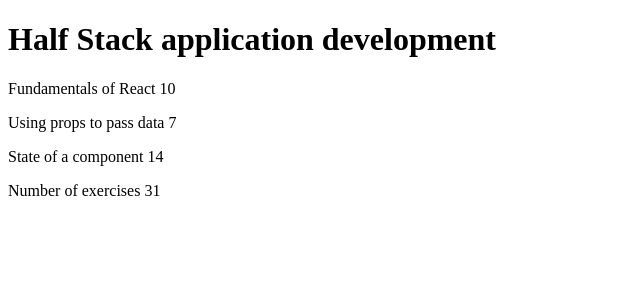
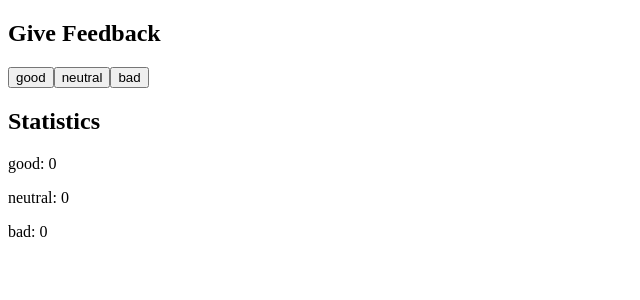
Before and after one commit to 0bCdian/FullStack-Open, a React (Create React App) app in the folder part1/courseinfo/: page / in a window 1280 px wide. Shown: the top 300 px of the page, without its empty margins (0-640 px from the left). Built offline with nearby package versions, Linux system fonts and the light colour scheme.

Commit message:
1.6: unicafe step1

```diff
--- a/part1/courseinfo/package.json
+++ b/part1/courseinfo/package.json
@@ -6,6 +6,7 @@
         "@testing-library/jest-dom": "^5.16.5",
         "@testing-library/react": "^13.4.0",
         "@testing-library/user-event": "^13.5.0",
+        "eslint": "^8.31.0",
         "npm-check-updates": "^16.6.2",
         "react": "^18.2.0",
         "react-dom": "^18.2.0",
--- a/part1/courseinfo/src/App.js
+++ b/part1/courseinfo/src/App.js
@@ -1,52 +1,38 @@
-const Header = ({ title }) => {
-    return <h1>{title}</h1>;
-};
-const Part = (props) => (
-    <p>
-        {props.part} {props.numberOf}
-    </p>
-);
+import { useState } from "react";
 
-const Content = (props) => {
-    const part1 = props.parts[0].name;
-    const part2 = props.parts[1].name;
-    const part3 = props.parts[2].name;
-    const exercises1 = props.parts[0].exercises;
-    const exercises2 = props.parts[1].exercises;
-    const exercises3 = props.parts[2].exercises;
+const Heading = ({ text }) => <h2>{text}</h2>
+
+const Button = ({ action, text }) => <button onClick={action}>{text}</button>
+
+const Counters = ({ text, counter }) => <p>{text} {counter}</p>
+
+const App = () => {
+    const [feedbackValues, setFeedback] = useState({
+        good: 0,
+        neutral: 0,
+        bad: 0
+    })
+
+    const changeFeedback = (value) => {
+        const newFeedback = {
+            ...feedbackValues,
+        }
+        newFeedback[value] += 1
+        return () => setFeedback(newFeedback)
+    }
+
     return (
         <>
-            <Part part={part1} numberOf={exercises1} />
-            <Part part={part2} numberOf={exercises2} />
-            <Part part={part3} numberOf={exercises3} />
+            <Heading text="Give Feedback" />
+            <Button action={changeFeedback("good")} text="good" />
+            <Button action={changeFeedback("neutral")} text="neutral" />
+            <Button action={changeFeedback("bad")} text="bad" />
+            <Heading text="Statistics" />
+            <Counters text="good: " counter={feedbackValues.good} />
+            <Counters text="neutral: " counter={feedbackValues.neutral} />
+            <Counters text="bad: " counter={feedbackValues.bad} />
         </>
-    );
-};
-const Total = (props) => {
-    const total =
-        props.parts[0].exercises +
-        props.parts[1].exercises +
-        props.parts[2].exercises;
-    return <p>Number of exercises {total} </p>;
-};
-
-const App = () => {
-    const course = {
-        name: "Half Stack application development",
-        parts: [
-            { name: "Fundamentals of React", exercises: 10 },
-            { name: "Using props to pass data", exercises: 7 },
-            { name: "State of a component", exercises: 14 },
-        ],
-    };
-
-    return (
-        <div>
-            <Header title={course.name} />
-            <Content parts={course.parts} />
-            <Total parts={course.parts} />
-        </div>
-    );
-};
+    )
+}
 
 export default App;
--- a/part1/courseinfo/src/index.js
+++ b/part1/courseinfo/src/index.js
@@ -3,13 +3,5 @@
 
 import App from "./App";
 
-const root = ReactDOM.createRoot(document.getElementById("root"));
-root.render(
-    <React.StrictMode>
-        <App />
-    </React.StrictMode>
-);
 
-// If you want to start measuring performance in your app, pass a function
-// to log results (for example: reportWebVitals(console.log))
-// or send to an analytics endpoint. Learn more: https://bit.ly/CRA-vitals
+ReactDOM.createRoot(document.getElementById("root")).render(<App />);
```
Also changed, not shown: part1/courseinfo/temp.html (added, +17 -0 lines), 1 other file (tests, documents, lock files or other folders). Lines whose indentation alone changed are shown as unchanged.
